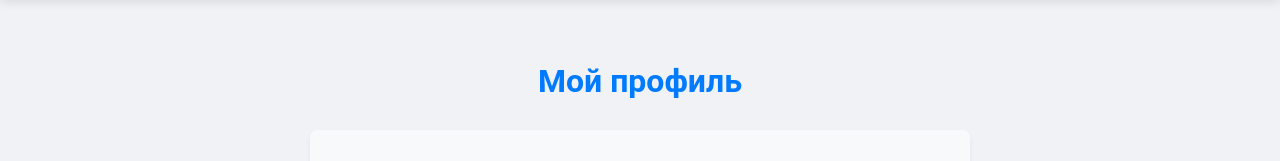
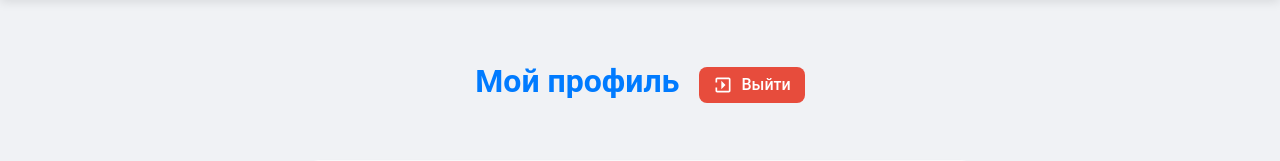
Before and after one commit to saxareg/marketplace-django-B-, a Django app: template project/templates/users/profile.html in a window 1280 px wide. Shown: the part 49-210 px from the top of the page. Run offline with Django 4.2, Linux system fonts and the light colour scheme; the template is opened without the code that fills it: values that come from a table or form of the project are taken from there, others are empty; parts of the project's set-up code (start-up, migrations or seed data) failed here and were passed over.

Commit message:
logout button was added

```diff
--- a/project/static/css/profile.css
+++ b/project/static/css/profile.css
@@ -103,3 +103,34 @@ form button[type="submit"]:hover {
     padding-left: 10px;
     margin-top: 30px;
 }
+
+.profile-header {
+  display: flex;
+  align-items: center;
+  justify-content: center;
+  gap: 20px;
+  margin-bottom: 30px;
+}
+
+.logout-button {
+  display: flex;
+  align-items: center;
+  gap: 8px;
+  background-color: #e74c3c; /* Красный */
+  color: white;
+  text-decoration: none;
+  padding: 8px 14px;
+  border-radius: 8px;
+  transition: background-color 0.2s ease-in-out;
+  font-weight: 500;
+  margin-top: -2px;
+}
+
+.logout-button:hover {
+  background-color: #c0392b;
+  text-decoration: none;
+}
+
+.logout-button svg {
+  fill: white;
+}
--- a/project/templates/users/profile.html
+++ b/project/templates/users/profile.html
@@ -4,7 +4,16 @@
 
 {% block content %}
     <div class="profile-container">
-        <h1>Мой профиль</h1>
+        <div class="profile-header">
+            <h1>Мой профиль</h1>
+                <a href="{% url 'logout' %}" class="logout-button" title="Выйти">
+                <svg xmlns="http://www.w3.org/2000/svg" fill="white" viewBox="0 0 24 24" width="20" height="20">
+                <path d="M0 0h24v24H0z" fill="none"/>
+                <path d="M10 17l5-5-5-5v10zM19 3H5c-1.1 0-2 .9-2 2v4h2V5h14v14H5v-4H3v4c0 1.1.9 2 2 2h14c1.1 0 2-.9 2-2V5c0-1.1-.9-2-2-2z"/>
+                </svg>
+                <span>Выйти</span>
+            </a>
+        </div>
 
         <div class="user-info">
             <h2>Информация о пользователе</h2>
```
